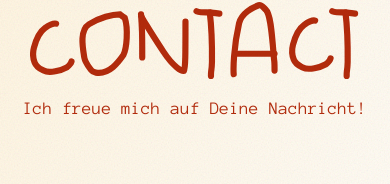
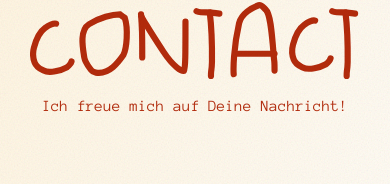
Before and after one commit to KiBohr/Portfolio, a React (Vite) app: page /contact in a window 390 px wide. Shown: the part 138-322 px from the top of the page. Built offline with nearby package versions, Linux system fonts and the light colour scheme.

Commit message:
more responsive

```diff
--- a/src/page/contact/contact.tsx
+++ b/src/page/contact/contact.tsx
@@ -10,7 +10,7 @@ const Contact = () => {
             alt="contact"
             className="h-20" />
 
-            <p className="text-lg mb-15">Ich freue mich auf Deine Nachricht!</p>
+            <p className="md:text-lg mb-15">Ich freue mich auf Deine Nachricht!</p>
 
             <div className="flex flex-col items-center gap-10 w-full bg-white/20 p-5 rounded-2xl md:w-1/2 lg:w-1/3 transition ease-in-out hover:bg-beige/50">
                 <Contacts
```
